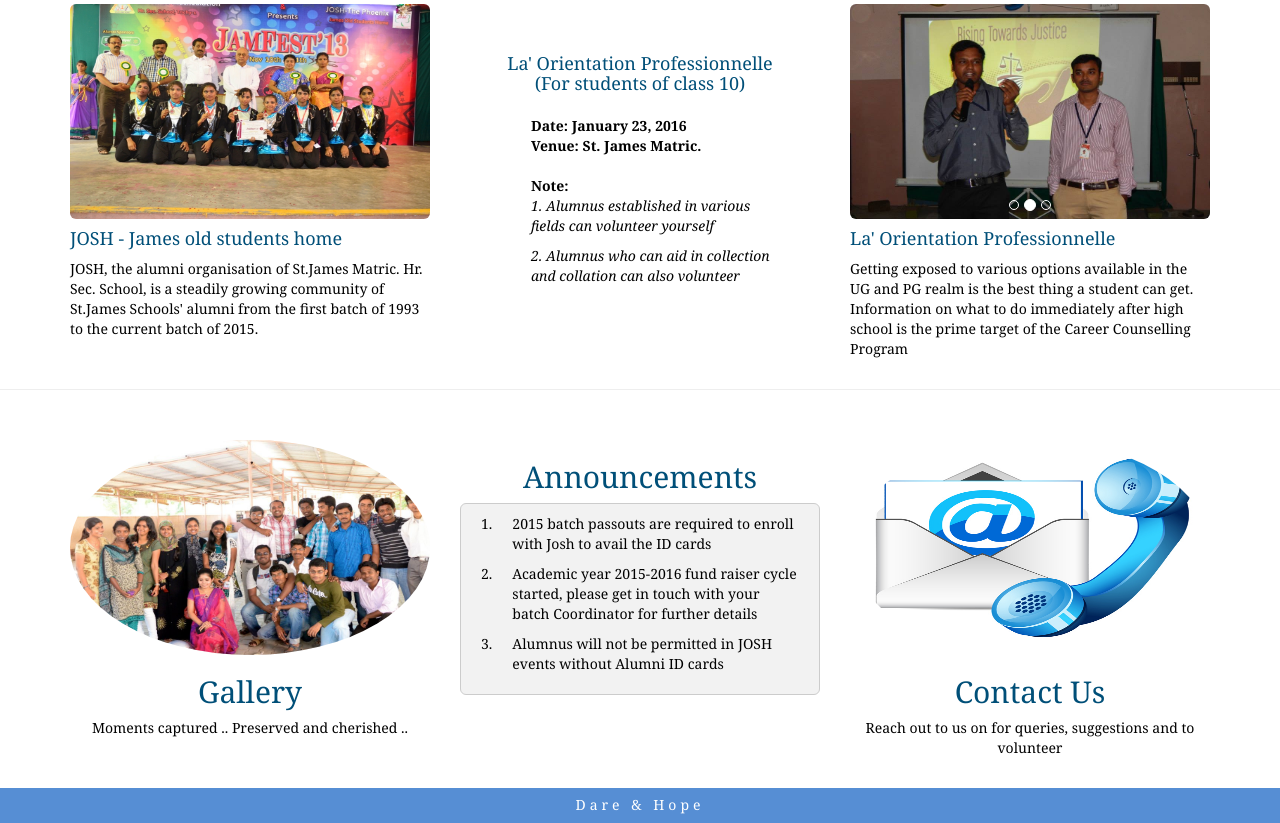
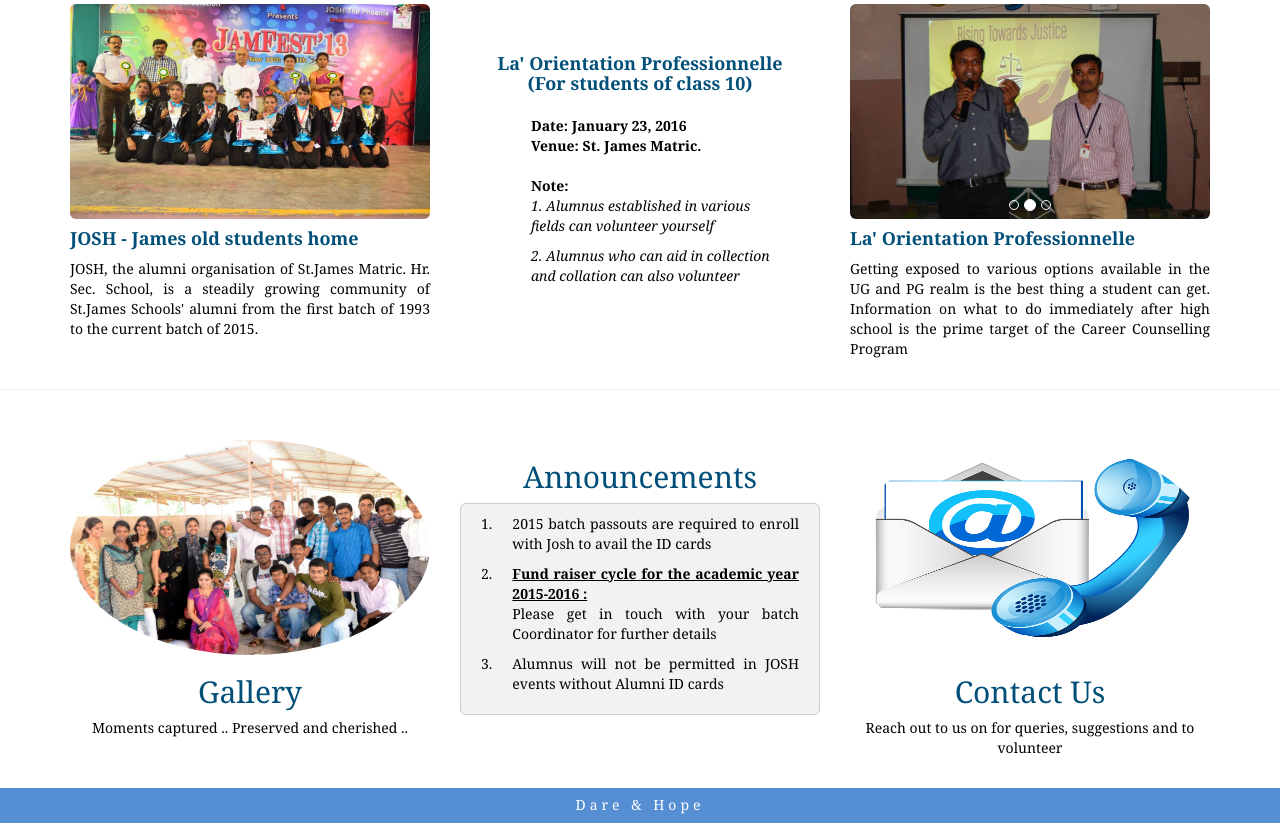
Before and after one commit to srikanthjeeva/josh, a plain HTML site: page html-templates/index.html in a window 1280 px wide. Shown: the part 471-1294 px from the top of the page. Drawn offline with nearby package versions, Linux system fonts and the light colour scheme.

Commit message:
Update index.html

```diff
--- a/html-templates/index.html
+++ b/html-templates/index.html
@@ -1,3 +1,4 @@
+
 
 
 <!DOCTYPE html>
@@ -68,14 +69,14 @@
                         <h2>Who we are?</h2>
                         <a href="about.html">
                             <img src="assets/images/who-we-are.jpg" alt="..." class="img-rounded rounded_image">
-                            <h4>JOSH - James old students home</h4>
+                            <h4><b>JOSH - James old students home</b></h4>
                         </a>
-                        <p>JOSH, the alumni organisation of St.James Matric. Hr. Sec. School, is a steadily growing community of St.James Schools' alumni from the first batch of 1993 to the current batch of 2015. </p>
+                        <p style="text-align:justify">JOSH, the alumni organisation of St.James Matric. Hr. Sec. School, is a steadily growing community of St.James Schools' alumni from the first batch of 1993 to the current batch of 2015. </p>
                     </div>
                     <div class="col-md-4">
                         <h2 style="text-align: center">Upcoming Event</h2><br><br>
 
-                        <h4 style="text-align: center">La' Orientation Professionnelle <br>(For students of class 10)</h4><br>
+                        <h4 style="text-align: center"><b>La' Orientation Professionnelle <br>(For students of class 10)</b></h4><br>
                         <ul class="up-eve-txt">
                             <li> Date: January 23, 2016 </li>
                             <li> Venue: St. James Matric.</li><br>
@@ -97,25 +98,25 @@
                                 <div class="item active">
                                     <a href="events.html#jamfest">
                                         <img src="assets/images/jamfest.jpg" alt="..." class="img-rounded rounded_image">
-                                    <h4>JAMFEST</h4>
+                                    <h4><b>JAMFEST</b></h4>
                                     </a>
-                                    <p>JAMFEST, the celebration of young talents, is an inter-school cultural and literary fest which happens for two days, every year.   </p>
+                                    <p style="text-align:justfiy">JAMFEST, the celebration of young talents, is an inter-school cultural and literary fest which happens for two days, every year.   </p>
                                 </div>
 
                                 <div class="item">
                                     <a href="events.html#laorientation">
                                         <img src="assets/images/la-orientation.jpg" alt="..." class="img-rounded rounded_image">
-                                        <h4>La' Orientation Professionnelle</h4>
+                                        <h4><b>La' Orientation Professionnelle</b></h4>
                                     </a>
-                                    <p>Getting exposed to various options available in the UG and PG realm is the best thing a student can get. Information on what to do immediately after high school is the prime target of the Career Counselling Program</p>
+                                    <p style="text-align:justify">Getting exposed to various options available in the UG and PG realm is the best thing a student can get. Information on what to do immediately after high school is the prime target of the Career Counselling Program</p>
                                 </div>
 
                                 <div class="item">
                                     <a href="events.html#jtl">
                                         <img src="assets/images/gallery-jtl.jpg" alt="..." class="img-rounded rounded_image">
-                                        <h4>JOSH Talent League</h4>
+                                        <h4><b>JOSH Talent League</b></h4>
                                     </a>
-                                    <p>JTL is an intra-school talent hunt conducted exclusively for the students of St. James Matric Hr Sec School. It happens for a day, every year.   </p>
+                                    <p style="text-align:justify">JTL is an intra-school talent hunt conducted exclusively for the students of St. James Matric Hr Sec School. It happens for a day, every year.   </p>
                                 </div>
                             </div>
                         </div>
@@ -146,7 +147,7 @@
                                             1.
                                         </td>
                                         <td>
-                                            <p>2015 batch passouts are required to enroll with Josh to avail the ID cards</p>
+                                            <p style="text-align:justify">2015 batch passouts are required to enroll with Josh to avail the ID cards</p>
                                         </td>
                                     </tr>
                                     <tr>
@@ -154,7 +155,7 @@
                                             2.
                                         </td>
                                         <td>
-                                            <p>Academic year 2015-2016 fund raiser cycle started, please get in touch with your batch Coordinator for further details</p>
+                                            <p style="text-align:justify"><u><b>Fund raiser cycle for the academic year 2015-2016 :</b></u><br> Please get in touch with your batch Coordinator for further details</p>
                                         </td>
                                     </tr>
                                     <tr>
@@ -162,7 +163,7 @@
                                             3.
                                         </td>
                                         <td>
-                                            <p>Alumnus will not be permitted in JOSH events without Alumni ID cards</p>
+                                            <p style="text-align:justify">Alumnus will not be permitted in JOSH events without Alumni ID cards</p>
                                         </td>
                                     </tr>
                                 </table>
```
